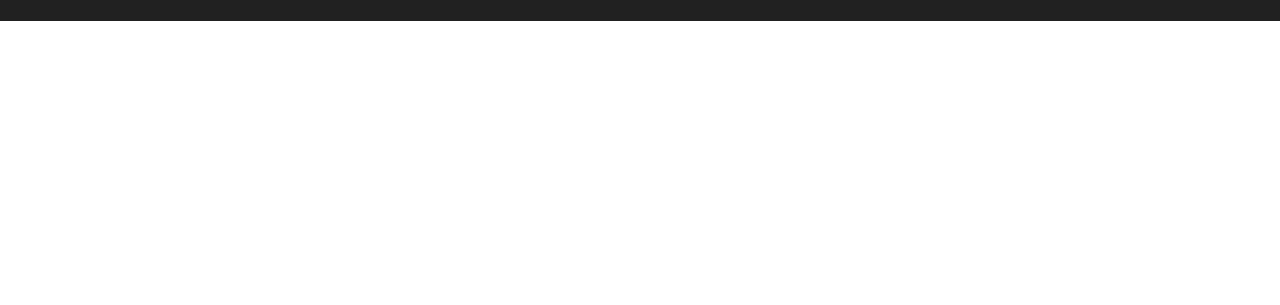
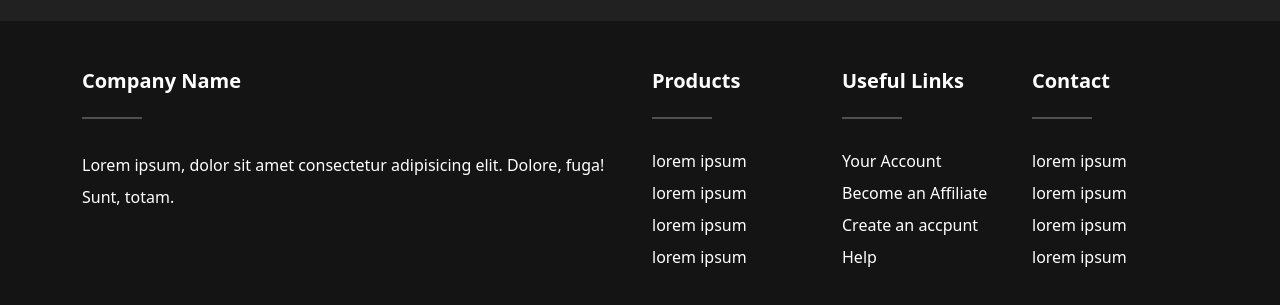
Before and after one commit to olaide-hok/Bootstrap-5-and-SASS, a website: page index.html in a window 1280 px wide. Shown: the part 7316-7621 px from the top of the page. Before the commit the page ends 7337 px from the top, so only its background shows below. Drawn offline with Linux system fonts and the light colour scheme.

Commit message:
Continue Footer Section.
Create Company Info Content.

Create Company Content style in footer partial sass file.

```diff
--- a/index.html
+++ b/index.html
@@ -774,6 +774,58 @@
         </div>
       </div>
   </div>
+
+  <!-- Start Company Info Content -->
+  <div class="container mt-5">
+    <div class="row text-white justify-content-center mt-3 pb-3">
+      <div class="col-12 col-sm-6 col-lg-6 mx-auto">
+        <h5 class="text-capitalize fw-bold">
+          Company Name
+        </h5>
+        <hr class="bg-white d-inline-block mb-4" style="width: 60px; height: 2px;">
+        <p class="lh-lg">
+          Lorem ipsum, dolor sit amet consectetur adipisicing elit. Dolore, fuga! Sunt, totam.
+        </p>
+      </div>
+
+      <div class="col-12 col-sm-6 col-lg-2 mb-4 mx-auto">
+        <h5 class="text-capitalize fw-bold">
+          Products
+        </h5>
+        <hr class="bg-white d-inline-block mb-4" style="width: 60px; height: 2px;">
+        <ul class="list-inline company-list">
+          <li><a href="">lorem ipsum</a></li>
+          <li><a href="">lorem ipsum</a></li>
+          <li><a href="">lorem ipsum</a></li>
+          <li><a href="">lorem ipsum</a></li>
+        </ul>
+      </div>
+      <div class="col-12 col-sm-6 col-lg-2 mb-4 mx-auto">
+        <h5 class="text-capitalize fw-bold">
+          Useful Links
+        </h5>
+        <hr class="bg-white d-inline-block mb-4" style="width: 60px; height: 2px;">
+        <ul class="list-inline company-list">
+          <li><a href="">Your Account</a></li>
+          <li><a href="">Become an Affiliate</a></li>
+          <li><a href="">Create an accpunt</a></li>
+          <li><a href="">Help</a></li>
+        </ul>
+      </div>
+      <div class="col-12 col-sm-6 col-lg-2 mb-4 mx-auto">
+        <h5 class="text-capitalize fw-bold">
+          Contact
+        </h5>
+        <hr class="bg-white d-inline-block mb-4" style="width: 60px; height: 2px;">
+        <ul class="list-inline company-list">
+          <li><a href="">lorem ipsum</a></li>
+          <li><a href="">lorem ipsum</a></li>
+          <li><a href="">lorem ipsum</a></li>
+          <li><a href="">lorem ipsum</a></li>
+        </ul>
+      </div>
+    </div>
+  </div>
   </footer>
 
   <script src="assets/js/bootstrap.bundle.js"></script>
--- a/scss/sections/_footer.scss
+++ b/scss/sections/_footer.scss
@@ -62,3 +62,24 @@
         }
     }
 }
+
+// Company Info Content Style
+.company-list {
+    display: block;
+    list-style-type: none;
+    position: relative;
+
+    li {
+        margin-bottom: 00.5rem;
+        text-decoration: none;
+
+        a {
+            color: $white;
+            text-decoration: none;
+
+            &:hover {
+                color: $primary;
+            }
+        }
+    }
+}
```
Also changed, not shown: assets/css/style.css.
